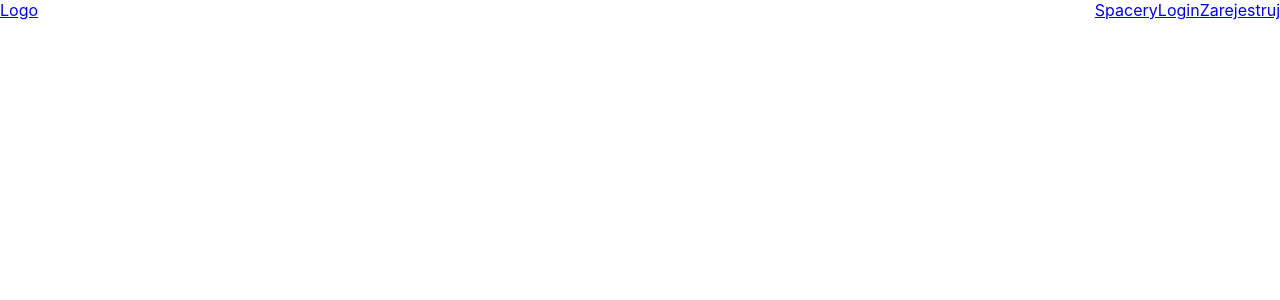
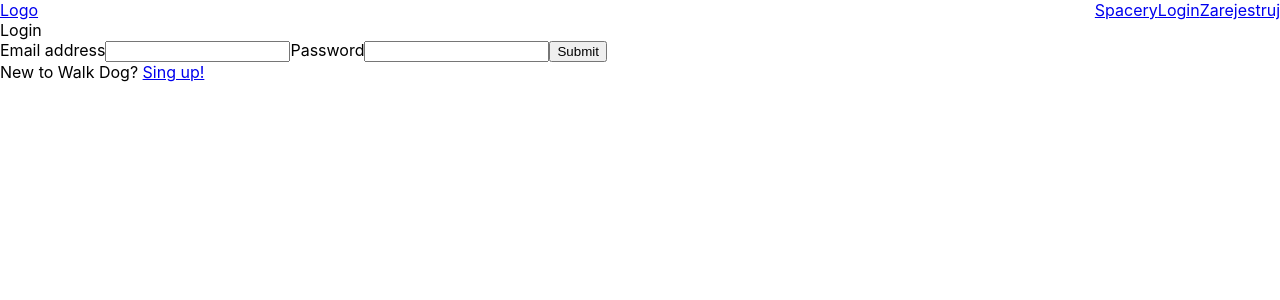
Before and after one commit to TomaszKorenberg/walk-dog, a React (Create React App) app: page /login in a window 1280 px wide. Shown: the top 300 px of the page. Built offline with nearby package versions, Linux system fonts and the light colour scheme.

Commit message:
loginPage

```diff
--- a/src/components/pages/LoginPage.jsx
+++ b/src/components/pages/LoginPage.jsx
@@ -1,7 +1,22 @@
-import React from "react";
+import React, { useState } from "react";
 
 const LoginPage = () => (
-    <div></div>
+
+
+
+    <div>
+        <div>Login</div>
+        <div>
+            <label htmlFor="login_field">Email address</label>
+            <input type="text" id="login_field" name="login"/>
+            <label htmlFor="password_field">Password</label>
+            <input type="text" id="password_field" name="password"/>
+            <input type="submit"/>
+        </div>
+        <div>
+            New to Walk Dog? <a href="/register">Sing up!</a>
+        </div>
+    </div>
 
 );
 
```
Also changed, not shown: api/routes/user.js (added), api/utils/token.js (added), 1 other file (tests, documents, lock files or other folders).
